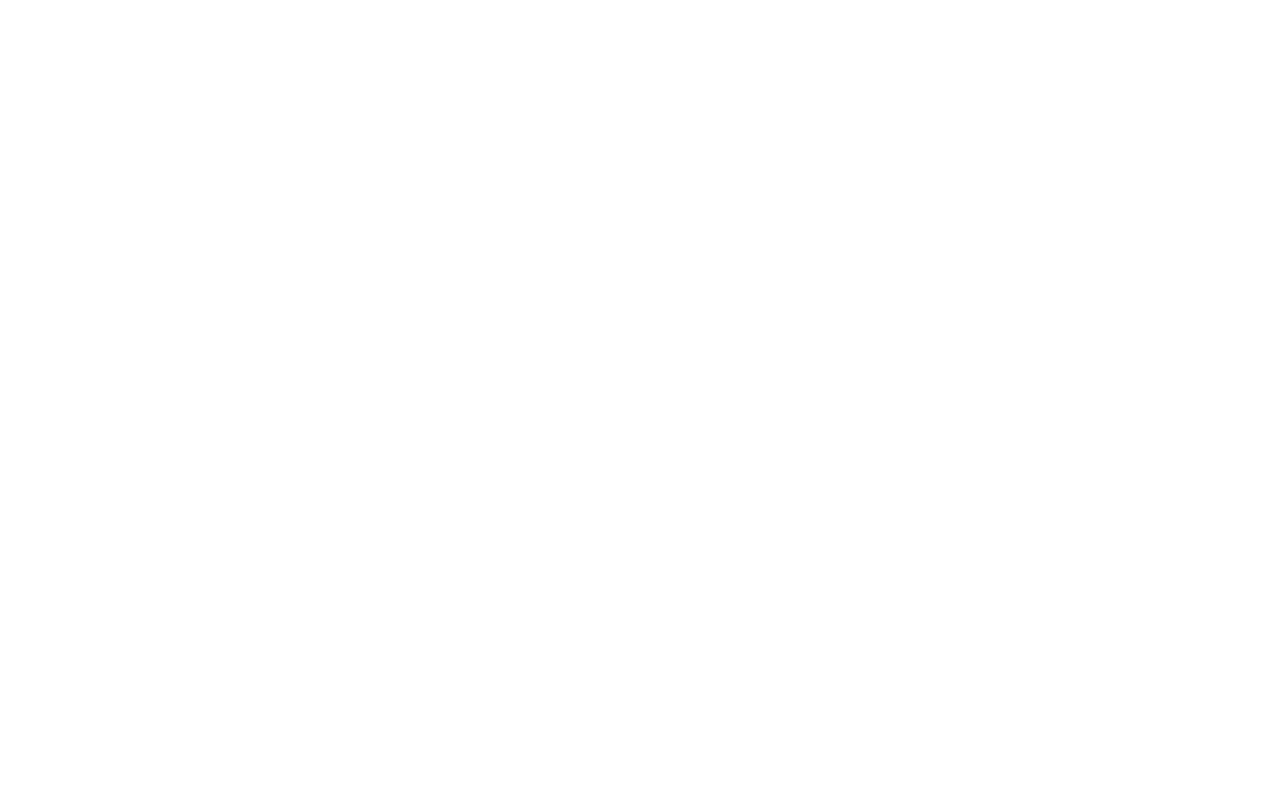
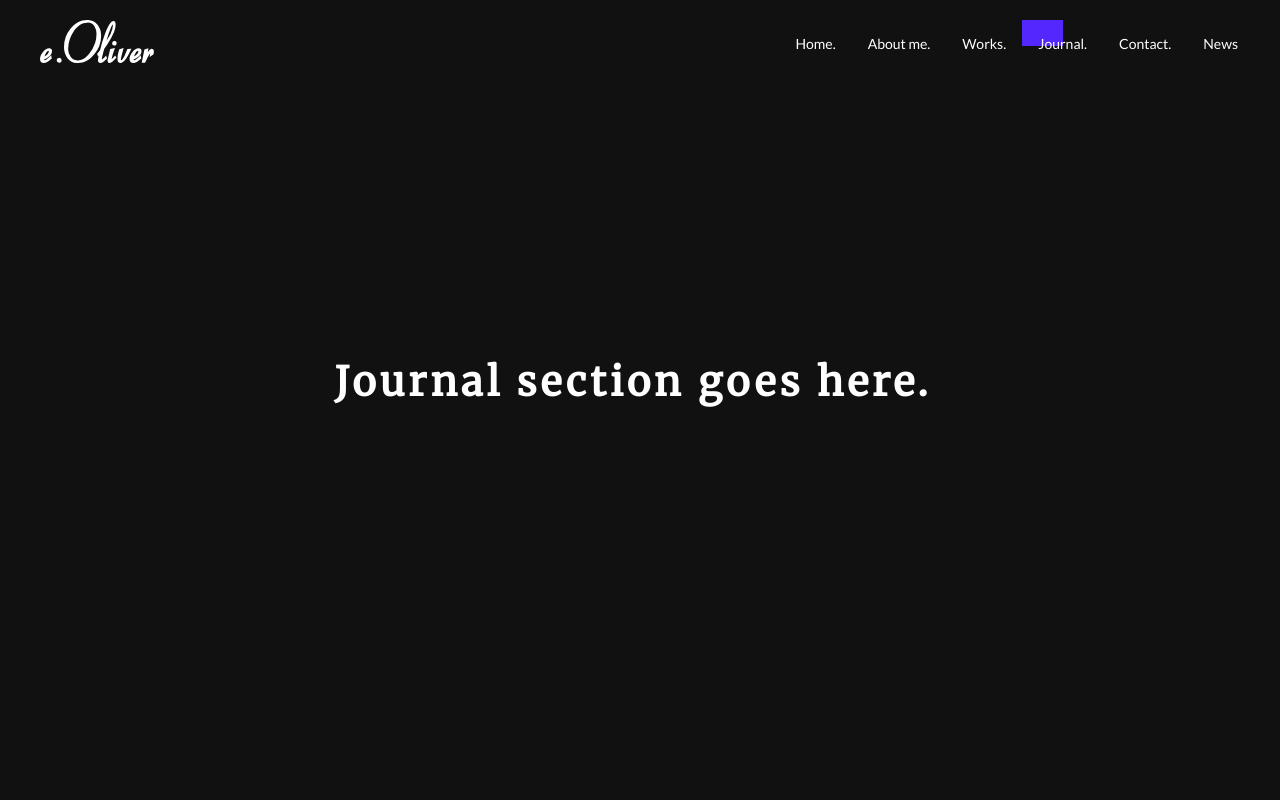
Before and after one commit to dalejodc/frontend-test, an Angular app: page /journal in a window 1280 px wide. Before the commit this address led to /. Shown: the top 800 px of the page. Built offline with nearby package versions, Linux system fonts and the light colour scheme.

Commit message:
Journal demo section

```diff
--- a/src/app/app-routing.module.ts
+++ b/src/app/app-routing.module.ts
@@ -4,12 +4,14 @@ import {HomeComponent} from './components/home/home/home.component';
 import {ContactComponent} from './components/contact/contact.component';
 import {AboutComponent} from './components/about/about.component';
 import { WorksComponent} from './components/works/works.component';
+import { JournalComponent} from './components/journal/journal.component';
 
 const routes: Routes = [
   {path: '', component: HomeComponent},
   {path: 'home', component: HomeComponent},
   {path: 'about', component: AboutComponent},
   {path: 'works', component: WorksComponent},
+  {path: 'journal', component: JournalComponent},
   {path: 'contact', component: ContactComponent}
 ];
 
--- a/src/app/app.module.ts
+++ b/src/app/app.module.ts
@@ -18,6 +18,7 @@ import { ContactComponent } from './components/contact/contact.component';
 import { AboutComponent } from './components/about/about.component';
 import { SpinnerComponent } from './components/shared/spinner/spinner.component';
 import { WorksComponent } from './components/works/works.component';
+import { JournalComponent } from './components/journal/journal.component';
 
 @NgModule({
   declarations: [
@@ -36,6 +37,7 @@ import { WorksComponent } from './components/works/works.component';
     AboutComponent,
     SpinnerComponent,
     WorksComponent,
+    JournalComponent,
   ],
   imports: [
     BrowserModule,
--- /dev/null
+++ b/src/app/components/journal/journal.component.css
@@ -0,0 +1,13 @@
+.journal-section {
+	height: 100%;
+	min-height: 91vh;
+	background-repeat: no-repeat;
+    background: var(--light-black);
+    padding-top: 160px;
+}
+
+.title {
+    font-family: 'Merriweather', serif;
+    font-size: 40px;
+    letter-spacing: 4px
+}
--- /dev/null
+++ b/src/app/components/journal/journal.component.html
@@ -0,0 +1,13 @@
+<app-navbar></app-navbar>
+<div class="journal-section">
+
+  <div class="ui grid" style="padding-top: 8%;padding-bottom: 5%">
+    <div class=" sixteen wide tablet wide computer column "></div>
+    <div class=" sixteen  wide tablet sixteen wide computer column center aligned">
+      <h1 class="white-text title animated fadeInUp">Journal section goes here.</h1>
+    </div>
+    <div class=" six wide computer column "></div>
+    <div class=" two wide computer column "></div>
+  </div>
+</div>
+<app-footer></app-footer>
--- /dev/null
+++ b/src/app/components/journal/journal.component.ts
@@ -0,0 +1,15 @@
+import { Component, OnInit } from '@angular/core';
+
+@Component({
+  selector: 'app-journal',
+  templateUrl: './journal.component.html',
+  styleUrls: ['./journal.component.css']
+})
+export class JournalComponent implements OnInit {
+
+  constructor() { }
+
+  ngOnInit() {
+  }
+
+}
```
Also changed, not shown: 1 other file (tests, documents, lock files or other folders).
